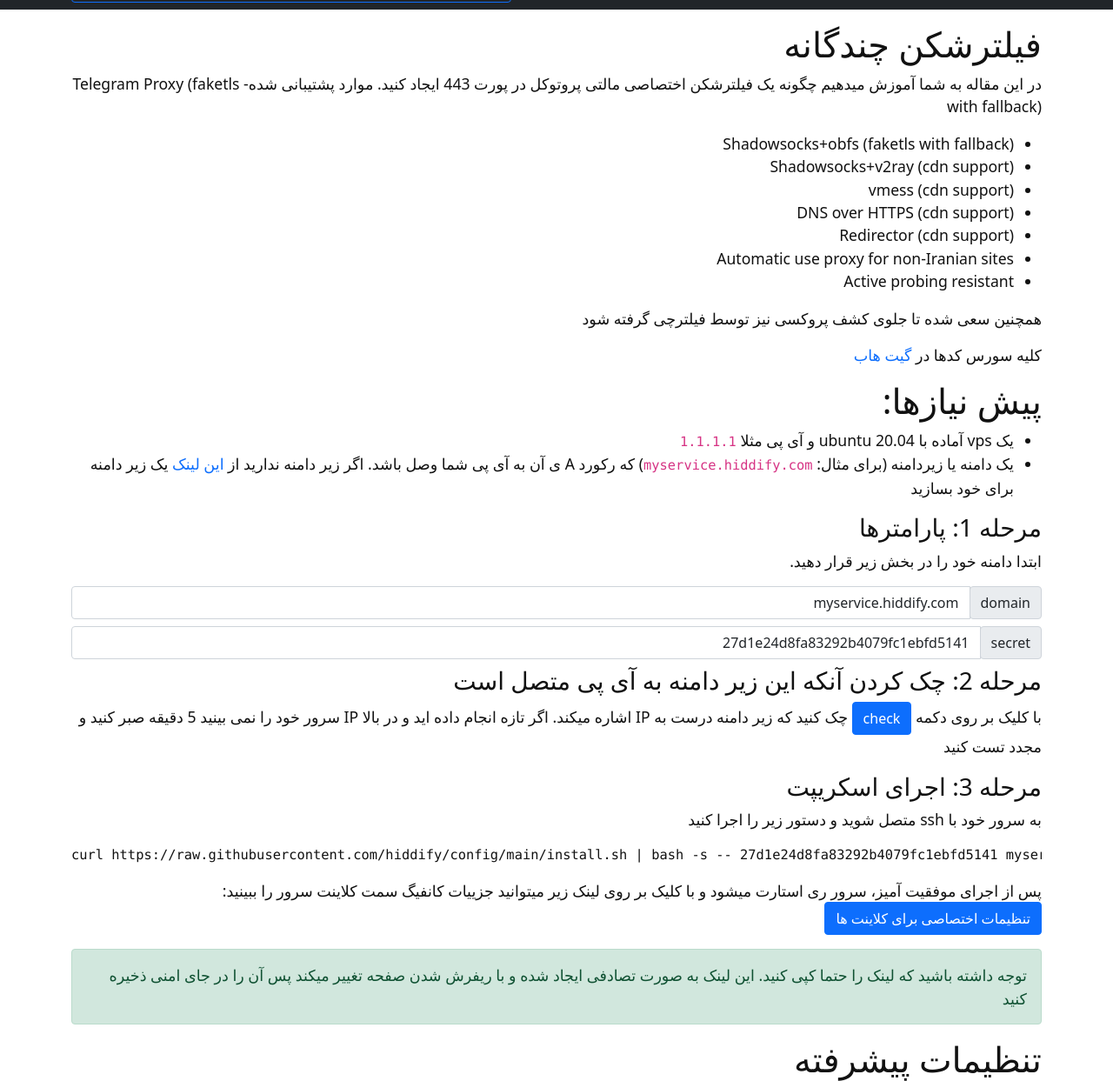
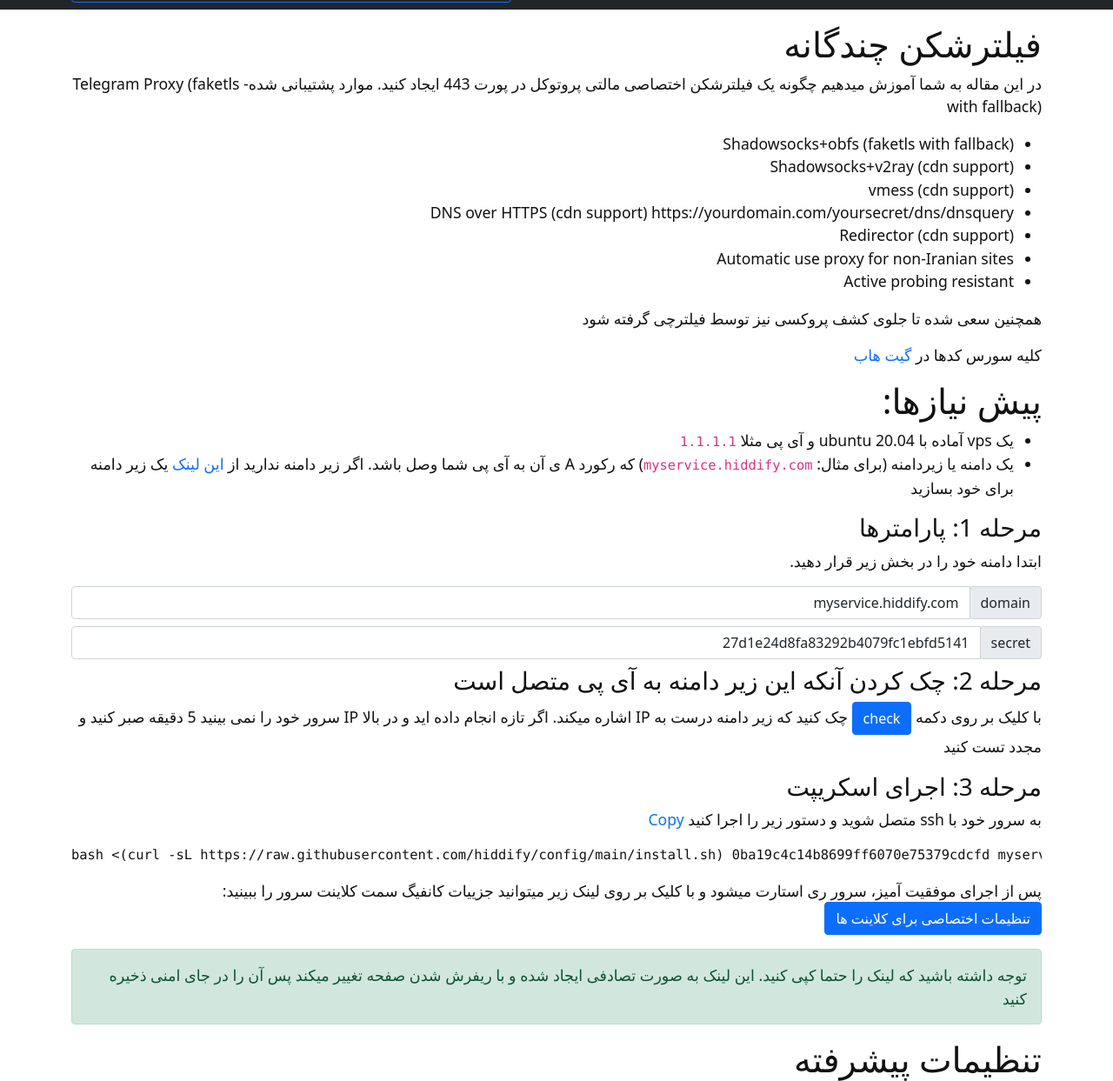
Before and after one commit to hiddify/hiddify.github.io, a Jekyll site: the page built from pages/setup-proxy-one-click.md, in a window 1280 px wide and 1400 px high, cut to the strip 157-1400 px from the top of the window. Shown: the whole strip at 87% size. Built offline with Jekyll 4.4.1, drawn with Linux system fonts in a browser that asks for light colours; part of the change alters nothing that is shown.

Commit message:
Update setup-proxy-one-click.md

````diff
--- a/pages/setup-proxy-one-click.md
+++ b/pages/setup-proxy-one-click.md
@@ -9,7 +9,7 @@ nav_order: 1
 - Shadowsocks+obfs (faketls with fallback)
 - Shadowsocks+v2ray (cdn support)
 - vmess (cdn support)
-- DNS over HTTPS (cdn support)
+- DNS over HTTPS (cdn support)  https://yourdomain.com/yoursecret/dns/dnsquery
 - Redirector (cdn support)
 - Automatic use proxy for non-Iranian sites
 - Active probing resistant
@@ -54,10 +54,13 @@ nav_order: 1
 ### مرحله 3: اجرای اسکریپت
 
 به سرور خود با ssh متصل شوید و دستور زیر را اجرا کنید
+<a href="bash <(curl -sL https://raw.githubusercontent.com/hiddify/config/main/install.sh) 0ba19c4c14b8699ff6070e75379cdcfd myservice.hiddify.com all myservice.hiddify.com" class="copylink">Copy</a>
 ```
+bash <(curl -sL https://raw.githubusercontent.com/hiddify/config/main/install.sh) 0ba19c4c14b8699ff6070e75379cdcfd myservice.hiddify.com all myservice.hiddify.com
+```
+<!--
 curl https://raw.githubusercontent.com/hiddify/config/main/install.sh | bash -s -- 751F2F753854422EA4C5FDDB8314F068 myservice.hiddify.com all myservice.hiddify.com
-```
-<!--bash install.sh 751F2F753854422EA4C5FDDB8314F068 myservice.hiddify.com all myservice.hiddify.com-->
+bash install.sh 751F2F753854422EA4C5FDDB8314F068 myservice.hiddify.com all myservice.hiddify.com-->
 پس از اجرای موفقیت آمیز، سرور ری استارت میشود و با کلیک بر روی لینک زیر میتوانید جزییات کانفیگ سمت کلاینت سرور را ببینید:
 <a href="https://myservice.hiddify.com/751F2F753854422EA4C5FDDB8314F068/" target='_blank' class='btn btn-primary'>تنظیمات اختصاصی برای کلاینت ها </a>
 <div class="alert alert-success">
@@ -242,4 +245,20 @@ function handleValueChange(){
   }
  }
  handleValueChange();
+
+
+  copy_links=document.getElementsByClassName('copylink');
+  function copy_click(e){
+    e.preventDefault();
+    console.log(this);console.log(e);
+    var link=this.href;
+    navigator.clipboard.writeText(link).then(function() {
+      alert('Link Copied to clipboard '+link);
+    }, function(err) {
+        window.prompt("Copy to clipboard: Ctrl+C, Enter", link);
+    });
+  }
+  for (i=0; i<copy_links.length;i++){
+    copy_links[i].onclick=copy_click;
+  }
 </script>
````
